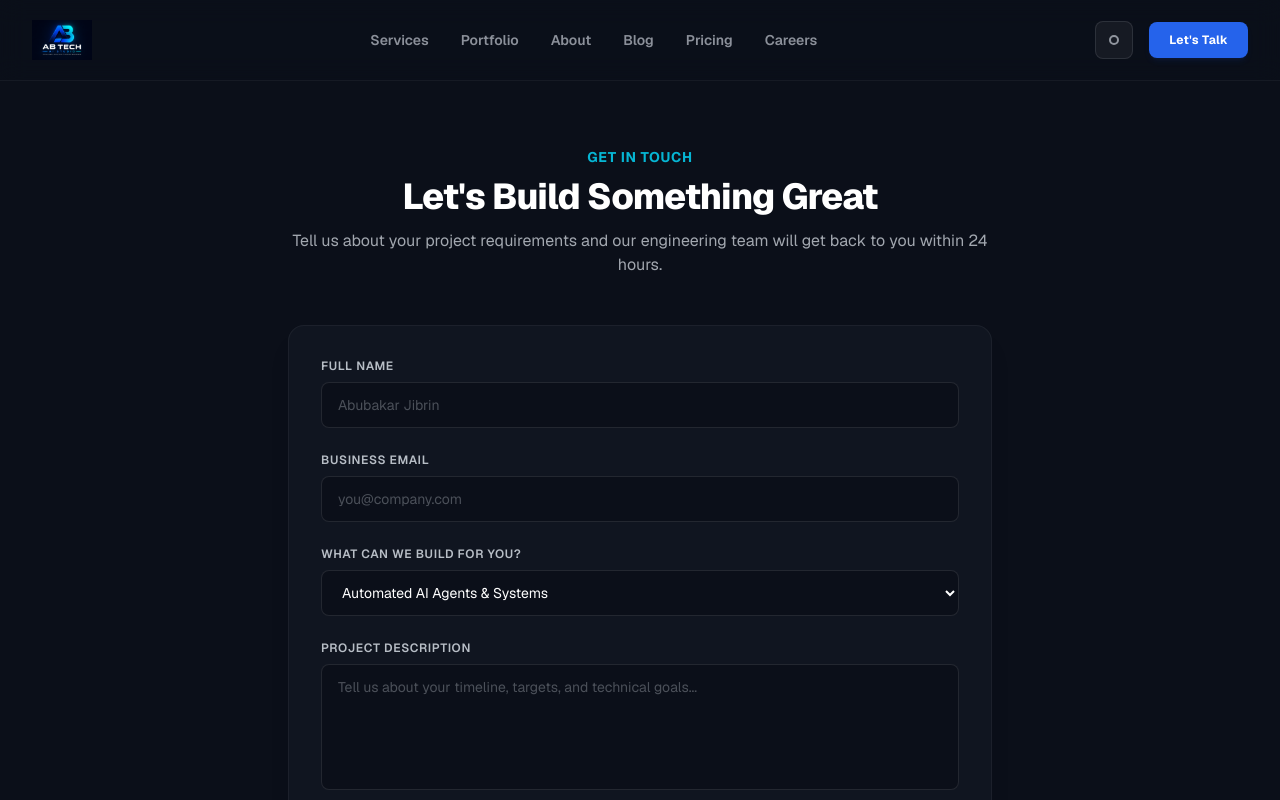
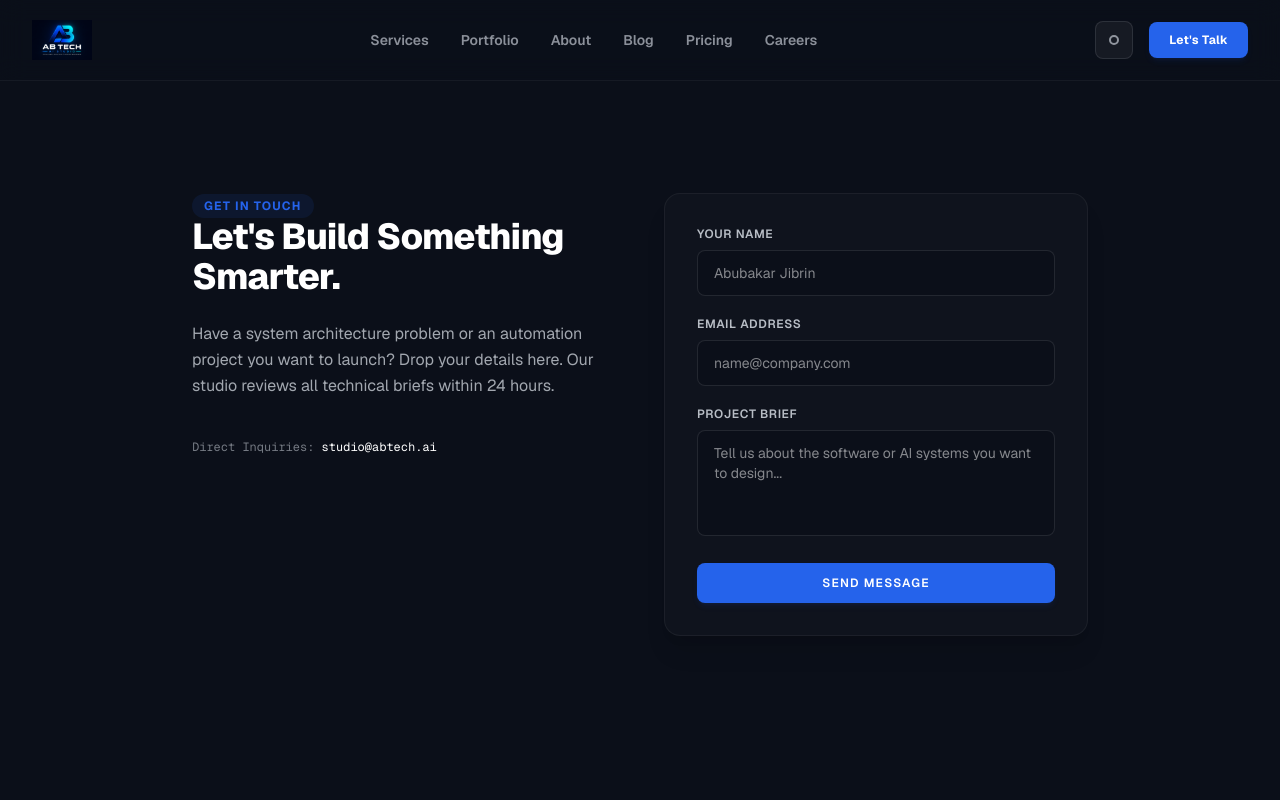
Before and after one commit to TNS0510/ab-tech-studio-app, a Next.js app: page /contact in a window 1280 px wide. Built offline with nearby package versions, Linux system fonts and the light colour scheme.

Commit message:
feat: complete interactive client contact lead form

```diff
--- a/src/app/contact/page.tsx
+++ b/src/app/contact/page.tsx
@@ -3,142 +3,90 @@
 import { useState } from "react";
 
 export default function ContactPage() {
-    // Step 1: Initialize form input tracking states
-    const [name, setName] = useState("");
-    const [email, setEmail] = useState("");
-    const [projectType, setProjectType] = useState("ai");
-    const [message, setMessage] = useState("");
+    const [formState, setFormState] = useState({ name: "", email: "", message: "" });
+    const [submitted, setSubmitted] = useState(false);
 
-    // Track submission success state lifecycle
-    const [isSubmitted, setIsSubmitted] = useState(false);
-
-    // Step 2: Handle form submission event logic
     const handleSubmit = (e: React.FormEvent) => {
         e.preventDefault();
-        // In a future step, this is where we will dispatch the payload to a Supabase or Node backend database
-        setIsSubmitted(true);
+        // For now, we simulate a successful client submission
+        setSubmitted(true);
     };
 
-    // Step 3: Conditional Render — Show a success screen if the form was sent
-    if (isSubmitted) {
     return (
-            <div className="w-full py-24 px-4 max-w-xl mx-auto text-center animate-fadeIn">
-                <div className="p-8 rounded-2xl bg-charcoal/30 border border-vibrant-cyan/20 shadow-2xl">
-                    <div className="w-12 h-12 rounded-full bg-vibrant-cyan/10 text-vibrant-cyan flex items-center justify-center mx-auto text-xl mb-4 font-bold">
-                        ✓
-                    </div>
-                    <h1 className="text-3xl font-extrabold text-white tracking-tight">
-                        Inquiry Received!
-                    </h1>
-                    <p className="mt-4 text-sm text-soft-gray/70 leading-relaxed">
-                        Thank you for reaching out, <span className="text-vibrant-cyan font-semibold">{name}</span>. Our technical engineering team has received your request for a <span className="text-white font-medium uppercase tracking-wider text-xs bg-white/5 px-2 py-0.5 rounded border border-white/5">{projectType}</span> pipeline, and we will contact you at <span className="text-white underline">{email}</span> within 24 hours.
+        <main className="min-h-screen bg-deep-navy text-white pt-28 pb-20 px-4 sm:px-6 lg:px-8">
+            <div className="max-w-4xl mx-auto grid grid-cols-1 md:grid-cols-2 gap-12 items-start">
+
+                {/* Left Side: Editorial Content */}
+                <div className="space-y-6">
+                    <span className="text-xs font-bold uppercase tracking-widest text-electric-blue bg-electric-blue/10 px-3 py-1 rounded-full">
+                        Get In Touch
+                    </span>
+                    <h1 className="text-4xl font-extrabold tracking-tight">Let's Build Something Smarter.</h1>
+                    <p className="text-sm sm:text-base text-soft-gray/70 leading-relaxed">
+                        Have a system architecture problem or an automation project you want to launch? Drop your details here. Our studio reviews all technical briefs within 24 hours.
                     </p>
-                    <button
-                        onClick={() => { setIsSubmitted(false); setName(""); setEmail(""); setMessage(""); }}
-                        className="mt-8 text-xs font-bold text-soft-gray/40 hover:text-vibrant-cyan transition-colors uppercase tracking-wider underline cursor-pointer"
-                    >
-                        Submit another request
-                    </button>
+                    <div className="pt-4 text-xs font-mono text-soft-gray/50">
+                        Direct Inquiries: <span className="text-white">studio@abtech.ai</span>
                     </div>
                 </div>
-        );
-    }
 
-    return (
-        <div className="w-full py-16 px-4 sm:px-6 lg:px-8 max-w-3xl mx-auto">
-            {/* Header Info */}
-            <div className="text-center mb-12">
-                <span className="text-vibrant-cyan text-sm font-bold uppercase tracking-wider">
-                    Get In Touch
-                </span>
-                <h1 className="text-4xl font-extrabold tracking-tight text-white mt-2">
-                    Let's Build Something Great
-                </h1>
-                <p className="mt-3 text-soft-gray/70">
-                    Tell us about your project requirements and our engineering team will get back to you within 24 hours.
-                </p>
+                {/* Right Side: Interactive Lead Form */}
+                <div className="p-6 sm:p-8 rounded-2xl bg-white/[0.02] border border-white/5 shadow-xl">
+                    {submitted ? (
+                        <div className="text-center py-12 space-y-3">
+                            <div className="text-electric-blue text-4xl">✓</div>
+                            <h3 className="text-lg font-bold">Message Received!</h3>
+                            <p className="text-xs text-soft-gray/70">Thank you for reaching out. We will connect with you shortly.</p>
                         </div>
-
-            {/* Structured Interactive Contact Form Box */}
-            <div className="p-8 rounded-2xl bg-charcoal/30 border border-white/5 shadow-xl">
-                <form className="flex flex-col gap-6" onSubmit={handleSubmit}>
-
-                    {/* Row 1: Name Input */}
-                    <div className="flex flex-col gap-2">
-                        <label htmlFor="name" className="text-xs font-semibold uppercase tracking-wider text-soft-gray/80">
-                            Full Name
-                        </label>
+                    ) : (
+                        <form onSubmit={handleSubmit} className="space-y-5">
+                            <div>
+                                <label className="block text-xs font-semibold text-soft-gray/80 uppercase tracking-wider mb-2">Your Name</label>
                                 <input
                                     type="text"
-                            id="name"
-                            value={name}
-                            onChange={(e) => setName(e.target.value)}
+                                    required
+                                    value={formState.name}
+                                    onChange={(e) => setFormState({ ...formState, name: e.target.value })}
+                                    className="w-full bg-deep-navy border border-white/10 rounded-lg px-4 py-3 text-sm focus:outline-none focus:border-electric-blue transition-colors text-white"
                                     placeholder="Abubakar Jibrin"
-                            className="w-full bg-deep-navy border border-white/10 rounded-lg px-4 py-3 text-sm text-white focus:outline-none focus:border-electric-blue transition-colors placeholder:text-soft-gray/30"
-                            required
                                 />
                             </div>
 
-                    {/* Row 2: Email Input */}
-                    <div className="flex flex-col gap-2">
-                        <label htmlFor="email" className="text-xs font-semibold uppercase tracking-wider text-soft-gray/80">
-                            Business Email
-                        </label>
+                            <div>
+                                <label className="block text-xs font-semibold text-soft-gray/80 uppercase tracking-wider mb-2">Email Address</label>
                                 <input
                                     type="email"
-                            id="email"
-                            value={email}
-                            onChange={(e) => setEmail(e.target.value)}
-                            placeholder="you@company.com"
-                            className="w-full bg-deep-navy border border-white/10 rounded-lg px-4 py-3 text-sm text-white focus:outline-none focus:border-electric-blue transition-colors placeholder:text-soft-gray/30"
                                     required
+                                    value={formState.email}
+                                    onChange={(e) => setFormState({ ...formState, email: e.target.value })}
+                                    className="w-full bg-deep-navy border border-white/10 rounded-lg px-4 py-3 text-sm focus:outline-none focus:border-electric-blue transition-colors text-white"
+                                    placeholder="name@company.com"
                                 />
                             </div>
 
-                    {/* Row 3: Project Selection Dropdown */}
-                    <div className="flex flex-col gap-2">
-                        <label htmlFor="project-type" className="text-xs font-semibold uppercase tracking-wider text-soft-gray/80">
-                            What can we build for you?
-                        </label>
-                        <select
-                            id="project-type"
-                            value={projectType}
-                            onChange={(e) => setProjectType(e.target.value)}
-                            className="w-full bg-deep-navy border border-white/10 rounded-lg px-4 py-3 text-sm text-white focus:outline-none focus:border-electric-blue transition-colors cursor-pointer"
-                        >
-                            <option value="ai">Automated AI Agents & Systems</option>
-                            <option value="software">Custom Software Architecture</option>
-                            <option value="web">Premium UI/UX & Web App</option>
-                            <option value="other">General Technical Consultation</option>
-                        </select>
+                            <div>
+                                <label className="block text-xs font-semibold text-soft-gray/80 uppercase tracking-wider mb-2">Project Brief</label>
+                                <textarea
+                                    rows={4}
+                                    required
+                                    value={formState.message}
+                                    onChange={(e) => setFormState({ ...formState, message: e.target.value })}
+                                    className="w-full bg-deep-navy border border-white/10 rounded-lg px-4 py-3 text-sm focus:outline-none focus:border-electric-blue transition-colors text-white resize-none"
+                                    placeholder="Tell us about the software or AI systems you want to design..."
+                                />
                             </div>
 
-                    {/* Row 4: Project Scope Message */}
-                    <div className="flex flex-col gap-2">
-                        <label htmlFor="message" className="text-xs font-semibold uppercase tracking-wider text-soft-gray/80">
-                            Project Description
-                        </label>
-                        <textarea
-                            id="message"
-                            rows={5}
-                            value={message}
-                            onChange={(e) => setMessage(e.target.value)}
-                            placeholder="Tell us about your timeline, targets, and technical goals..."
-                            className="w-full bg-deep-navy border border-white/10 rounded-lg px-4 py-3 text-sm text-white focus:outline-none focus:border-electric-blue transition-colors placeholder:text-soft-gray/30 resize-none"
-                            required
-                        ></textarea>
+                            <button
+                                type="submit"
+                                className="w-full bg-electric-blue hover:bg-electric-blue/90 text-white font-bold py-3 px-4 rounded-lg text-xs uppercase tracking-widest font-semibold transition-all shadow-md shadow-electric-blue/10"
+                            >
+                                Send Message
+                            </button>
+                        </form>
+                    )}
                 </div>
 
-                    {/* Primary Submit Button */}
-                    <button
-                        type="submit"
-                        className="w-full bg-electric-blue hover:bg-electric-blue/90 text-white font-bold py-3.5 px-6 rounded-lg text-sm tracking-wide transition-all mt-2 cursor-pointer"
-                    >
-                        Send Inquiry
-                    </button>
-
-                </form>
             </div>
-        </div>
+        </main>
     );
 }
```
Lines whose indentation alone changed are shown as unchanged.
